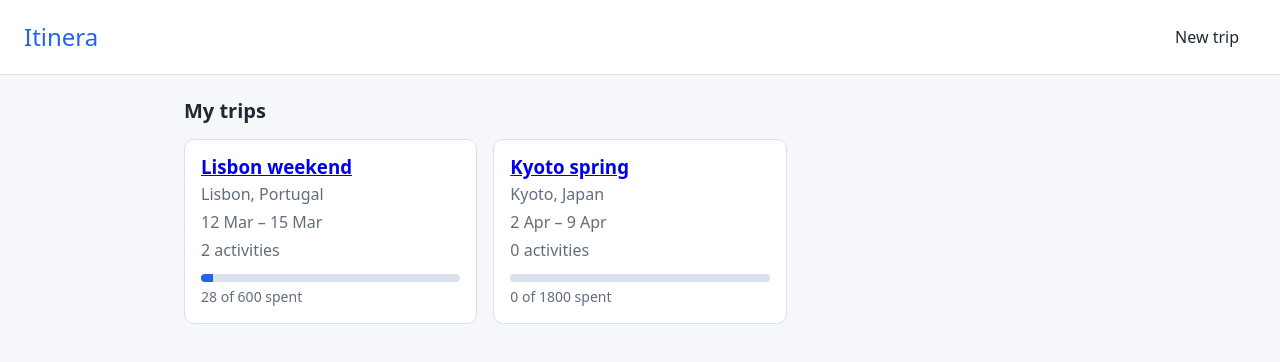
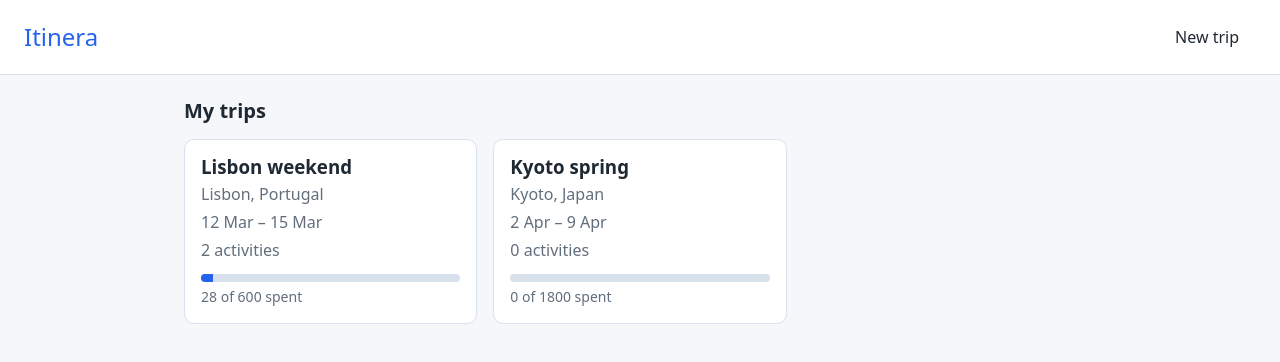
Before and after one commit to yami-qr/travel-app, a React (Vite) app: page / in a window 1280 px wide. Shown: the top 362 px of the page. Built offline with nearby package versions, Linux system fonts and the light colour scheme.

Commit message:
Style trip card links to match card text

```diff
--- a/styles.css
+++ b/styles.css
@@ -218,8 +218,20 @@ h3 {
 }
 
 /* ---------- Trip detail ---------- */
+.logo,
+.trip-card h3 a {
+  color: inherit;
+  text-decoration: none;
+}
+
+.trip-card h3 a:hover,
+.trip-card h3 a:focus-visible {
+  color: var(--color-primary);
+  text-decoration: underline;
+}
+
 .logo {
-  text-decoration: none;
+  color: var(--color-primary);
 }
 
 .muted {
```
